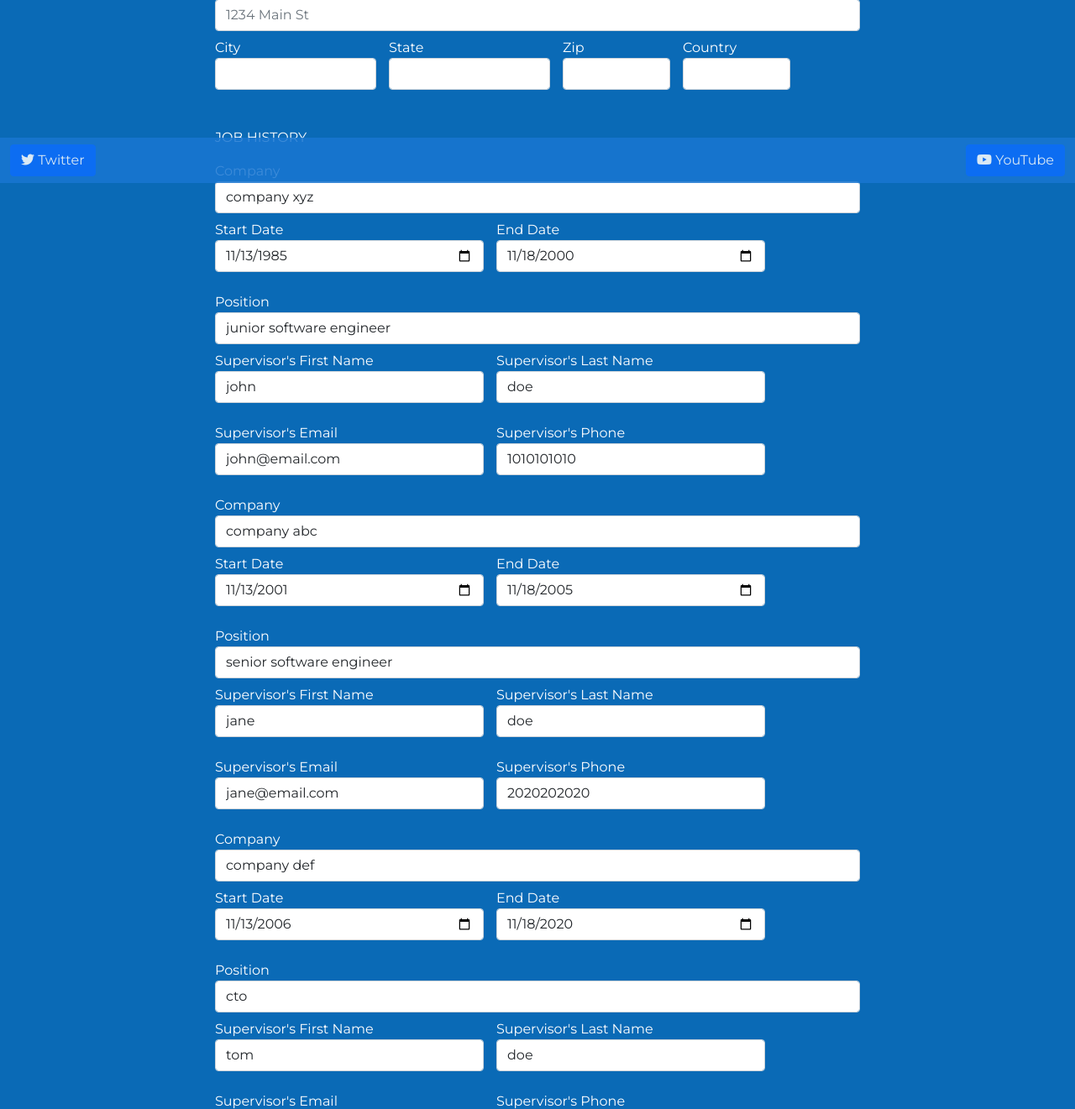
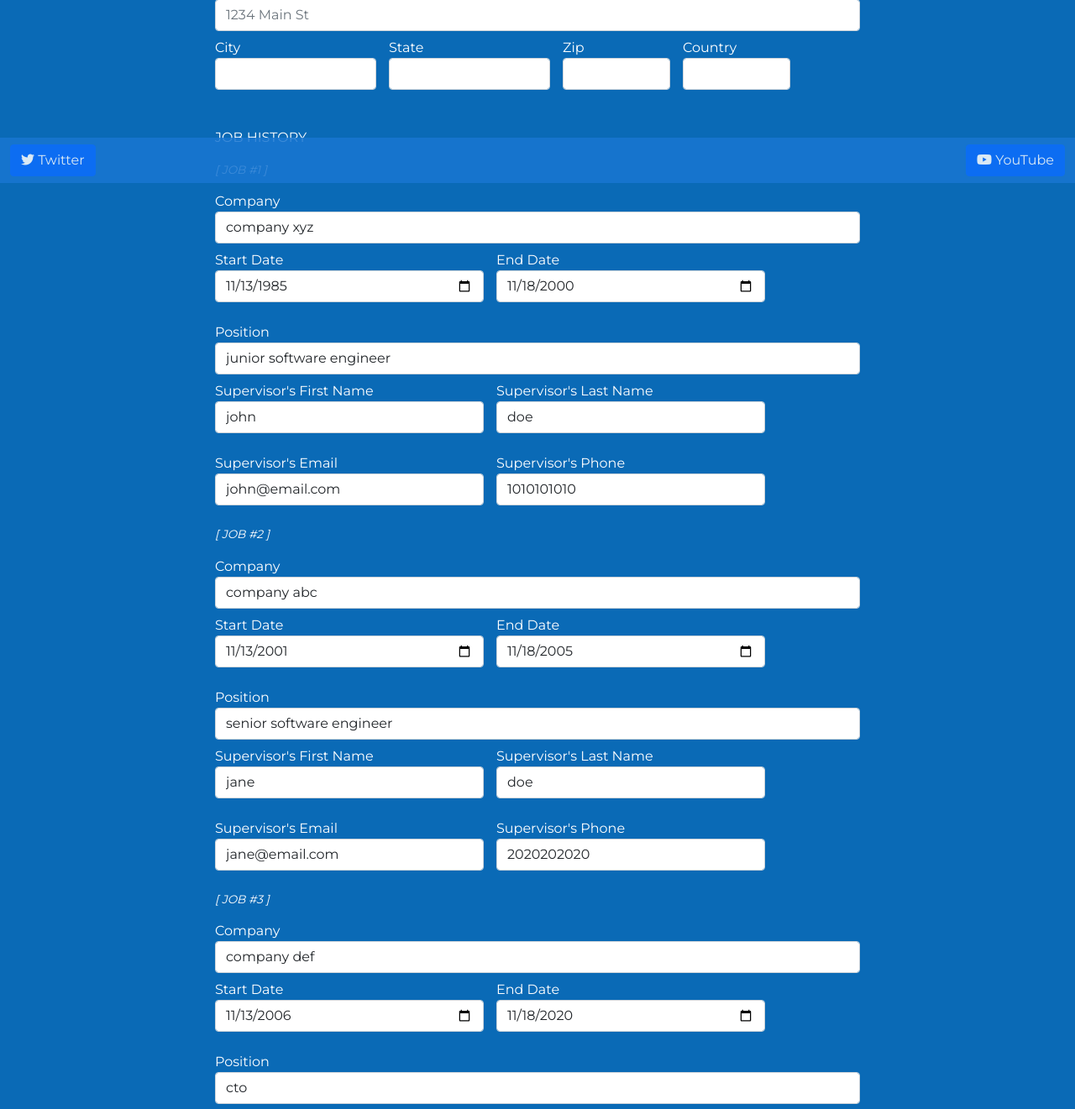
Before and after one commit to christopher-stack/christopher-stack.github.io, a PHP site: page /Resources/php/server/EditProfile.php in a window 1280 px wide. Shown: the part 582-1903 px from the top of the page at 84% size. Run offline with PHP 8.4, Linux system fonts and the light colour scheme; the visitor is signed in with stand-in values (Sample User, id 1); some libraries are stand-ins or nearby versions.

Commit message:
[Change] Display a count as a sub header for each previous job in Job History section

```diff
--- a/Resources/php/server/EditProfile.php
+++ b/Resources/php/server/EditProfile.php
@@ -238,7 +238,6 @@ $currJobHistory = [
             </div>
             <!-- JOB HISTORY -->
             <span><p class="form-subheader">JOB HISTORY</p></span>
-
             <?php
             foreach ($currJobHistory as $jobHistory) {
                 $jobHistCount++;
@@ -253,6 +252,7 @@ $currJobHistory = [
 
                 $jobHistMarkup =
                 "
+                <span><p class=\"form-subheader2\">[ JOB #$jobHistCount ]</p></span>
                 <div class=\"form-group mb-2 <?php echo (!empty($jobHistCompany_err)) ? 'has-error' : ''; ?>\">
                     <label for=\"jobHistCompanyEntry\">Company</label>
                     <input type=\"text\" class=\"form-control\" name=\"jobHistCompanyEntry\" data-error=\"This field is optional but must be valid.\" value=\"$jobHistCompany\">
--- a/Resources/static/css/style.css
+++ b/Resources/static/css/style.css
@@ -119,6 +119,10 @@ a {
 .form-subheader {
 	margin-top: 2.8rem;
 }
+.form-subheader2 {
+	font-size: .85rem;
+	font-style: italic;
+}
 
 /* Center the loader */
 
```
